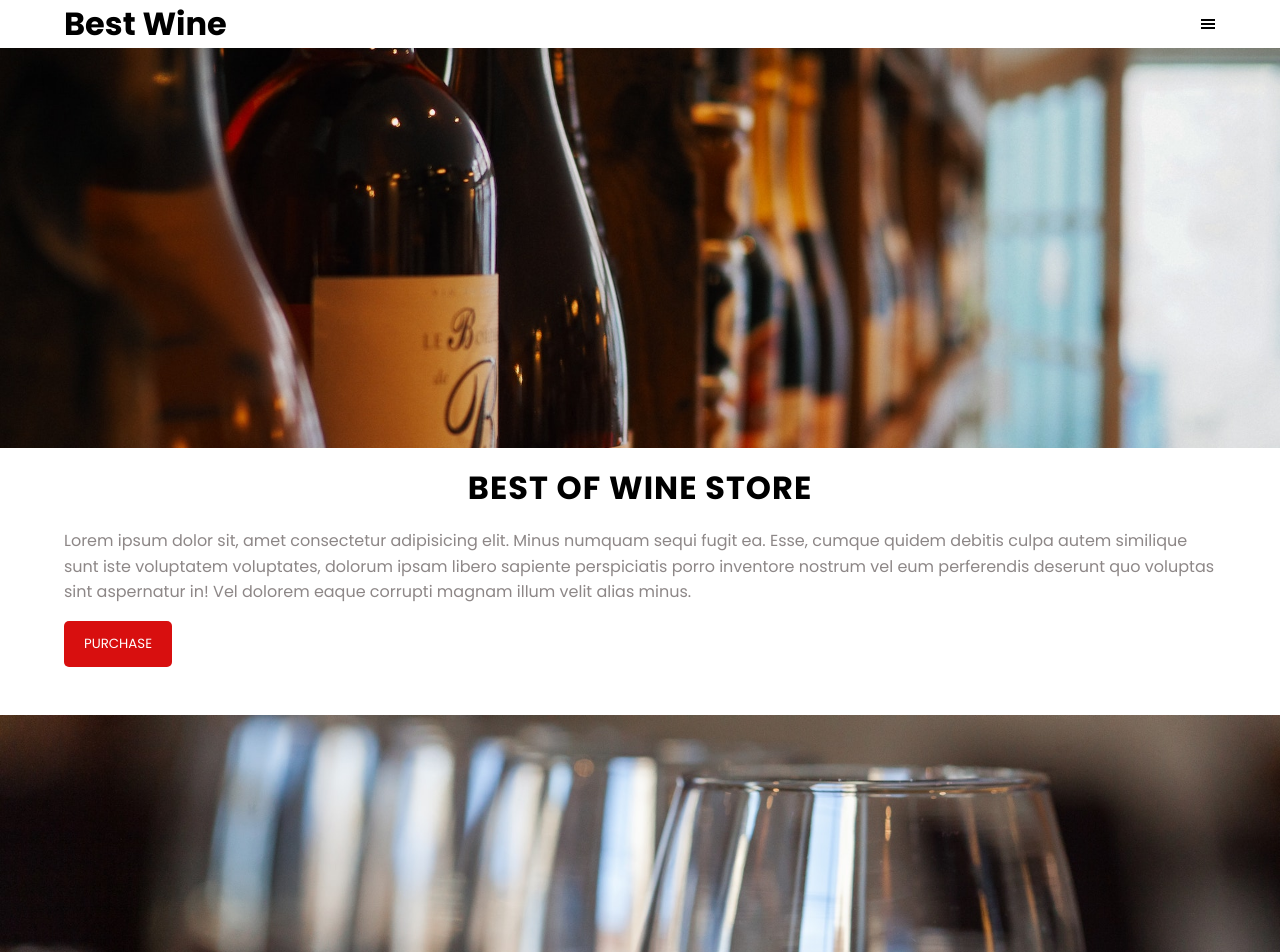
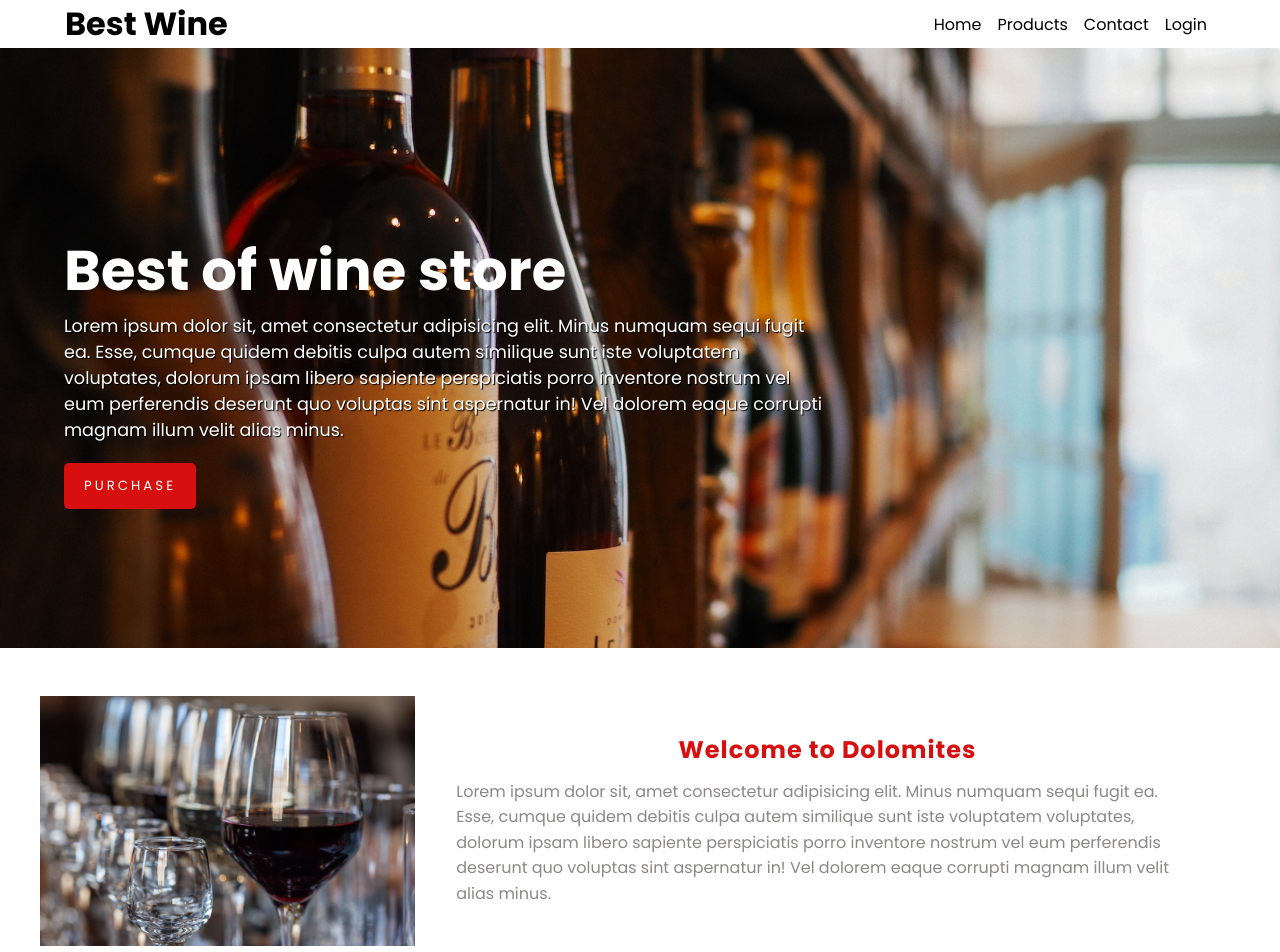
Before and after one commit to OscarAnillo/wine-project-v1, a React (Vite) app: page / in a window 1280 px wide. Shown: the top 952 px of the page. Built offline with nearby package versions, Linux system fonts and the light colour scheme.

Commit message:
add desktop query

```diff
--- a/src/App.css
+++ b/src/App.css
@@ -13,11 +13,6 @@ img {
   position: relative;
   overflow: hidden;
   font-family: "Poppins", sans-serif;
-}
-.container {
-  margin: 0 auto;
-  width: 90%;
-  padding: 1em 0;
 }
 .nav-div {
   display: flex;
@@ -209,3 +204,165 @@ img {
   text-transform: uppercase;
   padding: 1em;
 }
+
+
+@media(min-width: 760px) {
+  /* Nav Component */
+  .nav-div {
+    width: 90%;
+    max-width: 1150px;
+    margin: 0 auto;
+  }
+  .nav-desktop {
+    display: block;
+  }
+  .nav-desktop ul {
+    display: flex;
+    align-items: center;
+  }
+  .nav-desktop ul li {
+    margin: 0 .5em;
+  }
+  .nav-desktop ul li a {
+    color: #000;
+    text-decoration: none;
+  }
+  .div-mobile-menu {
+    display: none;
+  }
+  .nav-div svg {
+    display: none;
+  }
+
+  /* Products */
+  .div-product {
+    max-width: 1200px;
+    margin: 0 auto;
+  }
+  .div-product h2 {
+    padding-bottom: 1.2em;
+  }
+  .map-div {
+    display: inline-block;
+    width: 30%;
+    margin: 1em .5em;
+    padding-bottom: 1em;
+  }
+
+
+  /* Single Product */
+  .single-div {
+    width: 60%;
+    max-width: 410px;
+  }
+  .single-div h2 {
+    padding-bottom: 1em;
+  }
+  .single-div img {
+    height: 600px;
+  }
+  .single-row {
+    display: flex;
+    align-items: center;
+    justify-content: space-between;
+    padding-bottom: 1em;
+  }
+  .single-row h2 {
+    padding: 0;
+  }
+  .single-div-desc {
+    width: 100%;
+    text-align: justify;
+  }
+
+  /* Contact */
+  .contact-div {
+    margin: 0 auto;
+    width: 90%;
+    max-width: 1150px;
+  }
+}
+
+@media(min-width: 1024px) {
+  .home-div {
+    text-align: left;
+    position: relative;
+  }
+  .home-bg {
+    background-image: url("/hero-image.jpg");
+    background-position: center;
+    background-repeat: no-repeat;
+    background-size: cover;
+    height: 600px;
+    width: 100%;
+  }
+  .desktop-text {
+    display: block;
+    color: #fff;
+    width: 60%;
+    position: absolute;
+    top: 20%;
+    left: 5%;
+  }
+  .desktop-text h1 {
+    font-size: 3.5rem;
+  }
+  .desktop-text p {
+    font-size: 1.1rem;
+    text-shadow: 1px 1px 1px #000;
+  }
+  .desktop-text button {
+    background-color: rgb(216, 15, 15);
+    border: none;
+    border-radius: 5px;
+    color: #fff;
+    font-family: "Poppins", sans-serif;
+    padding: 1em 1.5em;
+    margin-top: 1.5em;
+    letter-spacing: 3px;
+    text-transform: uppercase;
+    transition: .5s ease-in-out;
+  }
+  .desktop-text button:hover {
+    background-color: red;
+    cursor: pointer;
+  }
+  .mobile-text {
+    display: none;
+  }
+
+  .lower-text {
+    margin-top: 3em;
+    display: flex;
+    align-items: center;
+    max-width: 1200px;
+    margin: 3em auto 1em auto;
+  }
+  .lower-text img {
+    height: 250px;
+    max-width: 100%;
+  }
+  .lower-text h2 {
+    color: rgb(216, 15, 15);
+    letter-spacing: 1px;
+    text-align: center;
+    padding: .5em 0;
+  }
+  .lower-text p {
+    color: #8d8787;
+    line-height: 1.6rem;
+    margin: 0 auto;
+    padding-bottom: 1em;
+    width: 90%;
+  }
+}
+
+@media(min-width: 1440px) {
+  .desktop-text {
+    width: 40%;
+    max-width: 1200px;
+    position: absolute;
+    top: 20%;
+    left: 18.5%;
+  }
+}
--- a/src/App.jsx
+++ b/src/App.jsx
@@ -32,8 +32,7 @@ function App() {
 
   return (
     <div className='App'>
-
-        <NavComponent openMobileMenu={openMobileMenu} setOpenMobileMenu={setOpenMobileMenu}/>
+      <NavComponent openMobileMenu={openMobileMenu} setOpenMobileMenu={setOpenMobileMenu}/>
         <Routes>
           <Route path='/' element={<HomeComponent />} />
           <Route path='/products' element={<Products />} />
--- a/src/Components/Single-product.jsx
+++ b/src/Components/Single-product.jsx
@@ -11,7 +11,7 @@ export const SingleProduct = ({ product }) => {
                 <h2>{name}</h2>
                 <p>${price}</p>
             </div>
-            <p>{desc}</p>
+            <p className='single-div-desc'>{desc}</p>
         </div>
     )
 }
```
